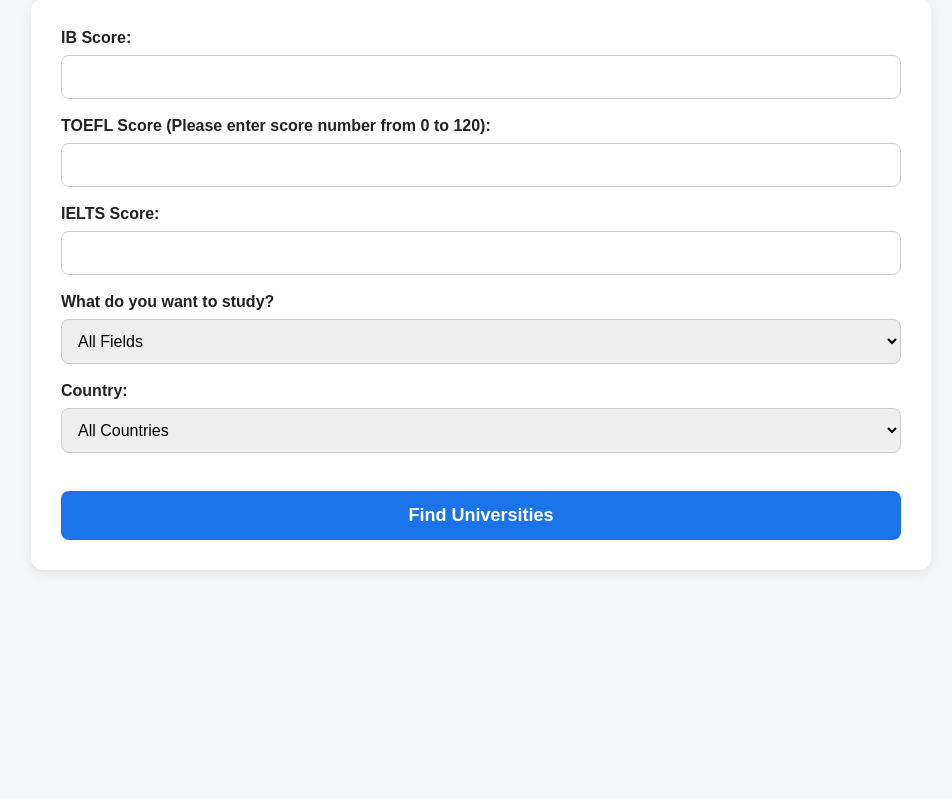
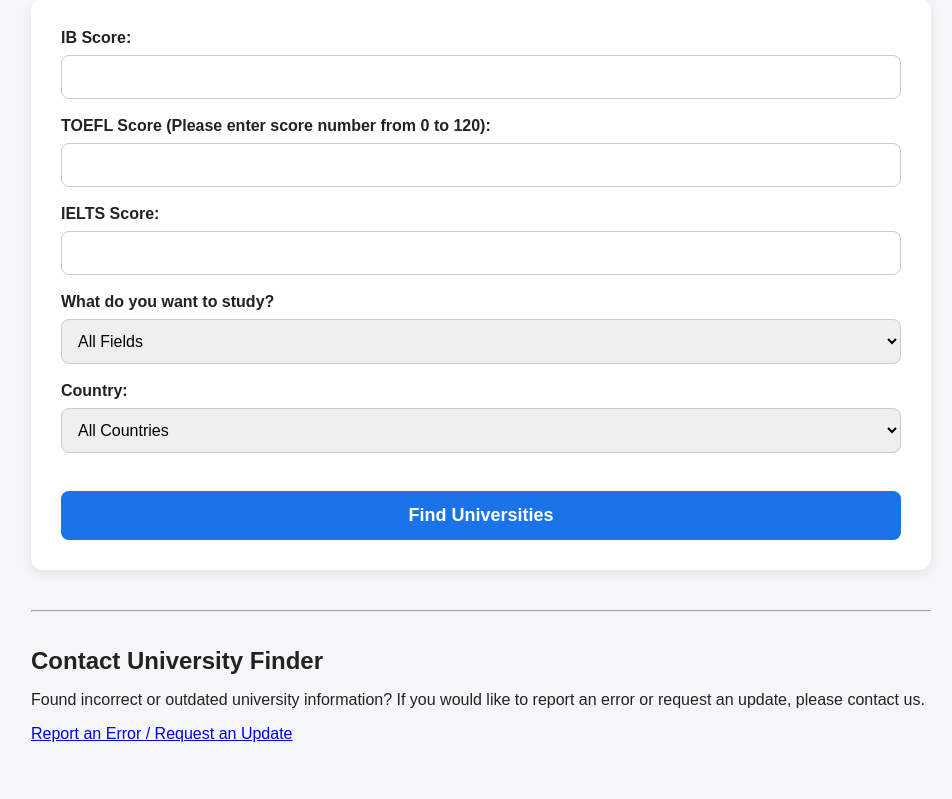
Before and after one commit to zr8jtps6kn-commits/university-finder, a Flask app: page / in a window 1280 px wide. Shown: the part 239-1038 px from the top of the page, without its empty margins (159-1111 px from the left). Before the commit the page ends 811 px from the top, so only its background shows below. Run offline with Flask 3, Linux system fonts and the light colour scheme.

Commit message:
Add contact section

```diff
--- a/templates/index.html
+++ b/templates/index.html
@@ -194,5 +194,23 @@
 
     {% endif %}
 
+    <hr>
+
+    <section class="contact-section">
+        <h2>Contact University Finder</h2>
+
+        <p>
+            Found incorrect or outdated university information?
+            If you would like to report an error or request an update,
+            please contact us.
+        </p>
+
+        <p>
+            <a href="mailto:universityfinder.contact@gmail.com">
+                Report an Error / Request an Update
+            </a>
+        </p>
+    </section>
+
 </body>
 </html>
```
